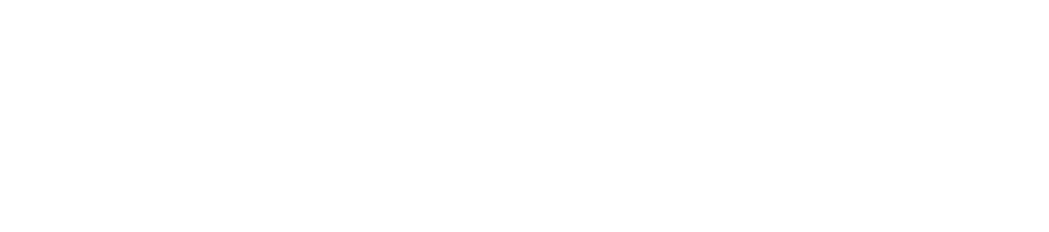
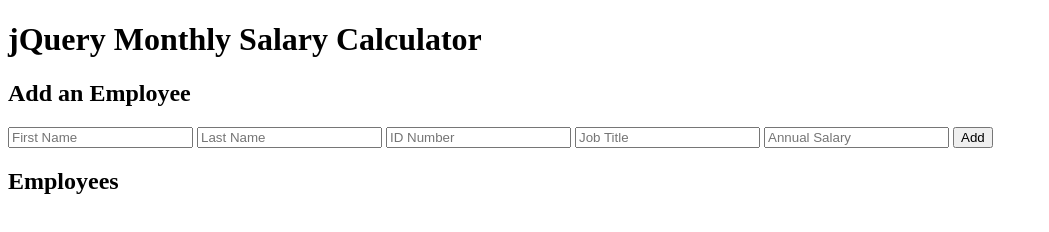
Before and after one commit to jordanNewberry21/jquery-salary-calculator, a plain HTML site: page index.html in a window 1280 px wide. Shown: the whole page, without its empty margins (0-1049 px from the left). Drawn offline with Linux system fonts and the light colour scheme.

Commit message:
added input fields for employees

```diff
--- a/index.html
+++ b/index.html
@@ -3,11 +3,30 @@
 <head>
     <meta charset="UTF-8">
     <meta name="viewport" content="width=device-width, initial-scale=1.0">
-    <title>Document</title>
+    <title>jQuery Monthly Salary Calculator</title>
     <script src="jQuery.js"></script>
     <script src="client.js"></script>
 </head>
 <body>
-
+    <header><h1>jQuery Monthly Salary Calculator</h1></header>
+    <main>
+        <section>
+            <h2>Add an Employee</h2>
+            <form>
+                <input id="first-name" placeholder="First Name" type="text" />
+                <input id="last-name" placeholder="Last Name" type="text" />
+                <input id="employee-id-number" placeholder="ID Number" type="number" />
+                <input id="job-title" placeholder="Job Title" type="text" />
+                <input id="annual-salary" placeholder="Annual Salary" type="number" />
+                <button id="btn-add">Add</button>
+            </form>
+        </section>
+        <section>
+            <h2>Employees</h2>
+            <ul id="employee-list">
+                <!-- jQuery will fill this in -->
+            </ul>
+        </section>
+    </main>
 </body>
 </html>
```
Also changed, not shown: style.css (added).
